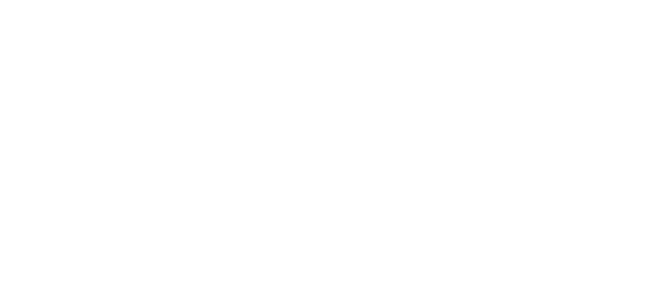
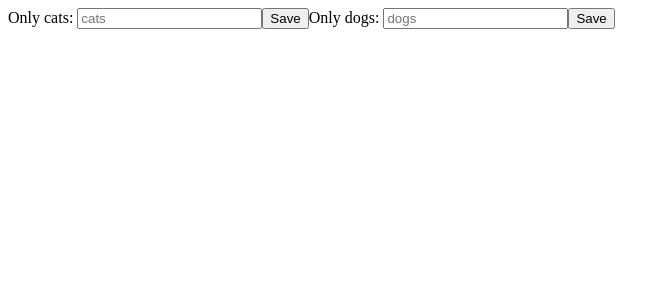
Before and after one commit to Oleh3131/september-2021-react, a React (Create React App) app: page / in a window 1280 px wide. Shown: the top 300 px of the page, without its empty margins (0-670 px from the left). Built offline with nearby package versions, Linux system fonts and the light colour scheme.

Commit message:
add info

```diff
--- /dev/null
+++ b/src/components/Cat/Cat.js
@@ -0,0 +1,19 @@
+import React from 'react';
+
+const Cat = ({cat,dispatch}) => {
+
+    const {id,name}=cat
+
+    const deleteCat = () => {
+        dispatch({type:'delelete_Cat',payload:{id}})
+    }
+
+    return (
+        <div>
+            <h4>{name}</h4>
+            <button onClick={deleteCat}>Delete</button>
+        </div>
+    );
+};
+
+export default Cat;
--- /dev/null
+++ b/src/components/Cats/Cats.js
@@ -0,0 +1,15 @@
+import React from 'react';
+import Cat from "../Cat/Cat";
+
+const Cats = ({state,dispatch}) => {
+
+     const {catname}=state
+
+    return (
+        <div>
+            {catname.map(value=> <Cat key={value.id} cat={value} dispatch={dispatch}/>)}
+        </div>
+    );
+};
+
+export default Cats;
--- a/src/components/CatsAndDogs.js
+++ b/src/components/CatsAndDogs.js
@@ -1,9 +1,39 @@
-import React from 'react';
+import React, {useReducer} from 'react';
+
+import Form from './Form/Form';
+import Cats from './Cats/Cats';
+import Dogs from './Dogs/Dogs'
+
+const reducer = (state, action) => {
+    switch (action.type) {
+        case "put_Cat":
+            return {...state, catname: [...state.catname, {id: Math.floor(Math.random() * Math.floor(Math.random() * Date.now())), name: action.payload.cats}]}
+
+        case 'put_Dog':
+            return {...state, dogname: [...state.dogname, {id: Math.floor(Math.random() * Math.floor(Math.random() * Date.now())), name: action.payload.dogs}]}
+
+        case 'delelete_Cat':
+            return {...state,catname:state.catname.filter(cat =>cat.id!==action.payload.id ) }
+
+        case 'delelete_Dog':
+            return {...state,dogname:state.dogname.filter(dog =>dog.id!==action.payload.id ) }
+
+default:
+    return state
+    }
+};
+
 
 const CatsAndDogs = () => {
+
+    const [state, dispatch] = useReducer(reducer, {catname: [], dogname: []})
+
+
     return (
         <div>
-
+            <Form dispatch={dispatch}/>
+            <Cats state={state} dispatch={dispatch}/>
+            <Dogs state={state} dispatch={dispatch}/>
         </div>
     );
 };
--- /dev/null
+++ b/src/components/Dog/Dog.js
@@ -0,0 +1,20 @@
+import React from 'react';
+
+const Dog = ({dog,dispatch}) => {
+
+    const {id,name}=dog
+
+    const deleteDog = () => {
+        dispatch({type:'delelete_Dog',payload:{id}})
+    }
+
+
+    return (
+        <div>
+            <h4>{name}</h4>
+            <button onClick={deleteDog}>Delete</button>
+        </div>
+    );
+};
+
+export default Dog;
--- /dev/null
+++ b/src/components/Dogs/Dogs.js
@@ -0,0 +1,15 @@
+import React from 'react';
+import Dog from "../Dog/Dog";
+
+const Dogs = ({state,dispatch}) => {
+
+    const {dogname}=state
+
+    return (
+        <div>
+            {dogname.map(value=><Dog key={value.id} dog={value} dispatch={dispatch}/>)}
+        </div>
+    );
+};
+
+export default Dogs;
--- /dev/null
+++ b/src/components/Form/Form.js
@@ -0,0 +1,35 @@
+import React, {useRef} from 'react';
+
+const Form = ({dispatch}) => {
+
+    const CatInput = useRef();
+    const DogInput = useRef();
+
+
+    const submit = (e) => {
+        e.preventDefault();
+        e.target.reset()
+    };
+
+    const clickCat = () => {
+        dispatch({type: 'put_Cat', payload: {cats: CatInput.current.value}})
+    }
+
+    const clickDog = () => {
+        dispatch({type: 'put_Dog', payload: {dogs: DogInput.current.value}})
+    }
+
+
+    return (
+        <div>
+            <form onSubmit={submit}>
+                <label>Only cats: <input type="text" placeholder={'cats'} ref={CatInput}/></label>
+                <button onClick={clickCat}>Save</button>
+                <label>Only dogs: <input type="text" placeholder={'dogs'} ref={DogInput}/></label>
+                <button onClick={clickDog}>Save</button>
+            </form>
+        </div>
+    );
+};
+
+export default Form;
--- /dev/null
+++ b/src/components/index.js
@@ -0,0 +1,5 @@
+export * from './Cat/Cat';
+export * from './Dog/Dog';
+export * from './Form/Form';
+export * from './Dogs/Dogs';
+export * from './Cats/Cats'
```
